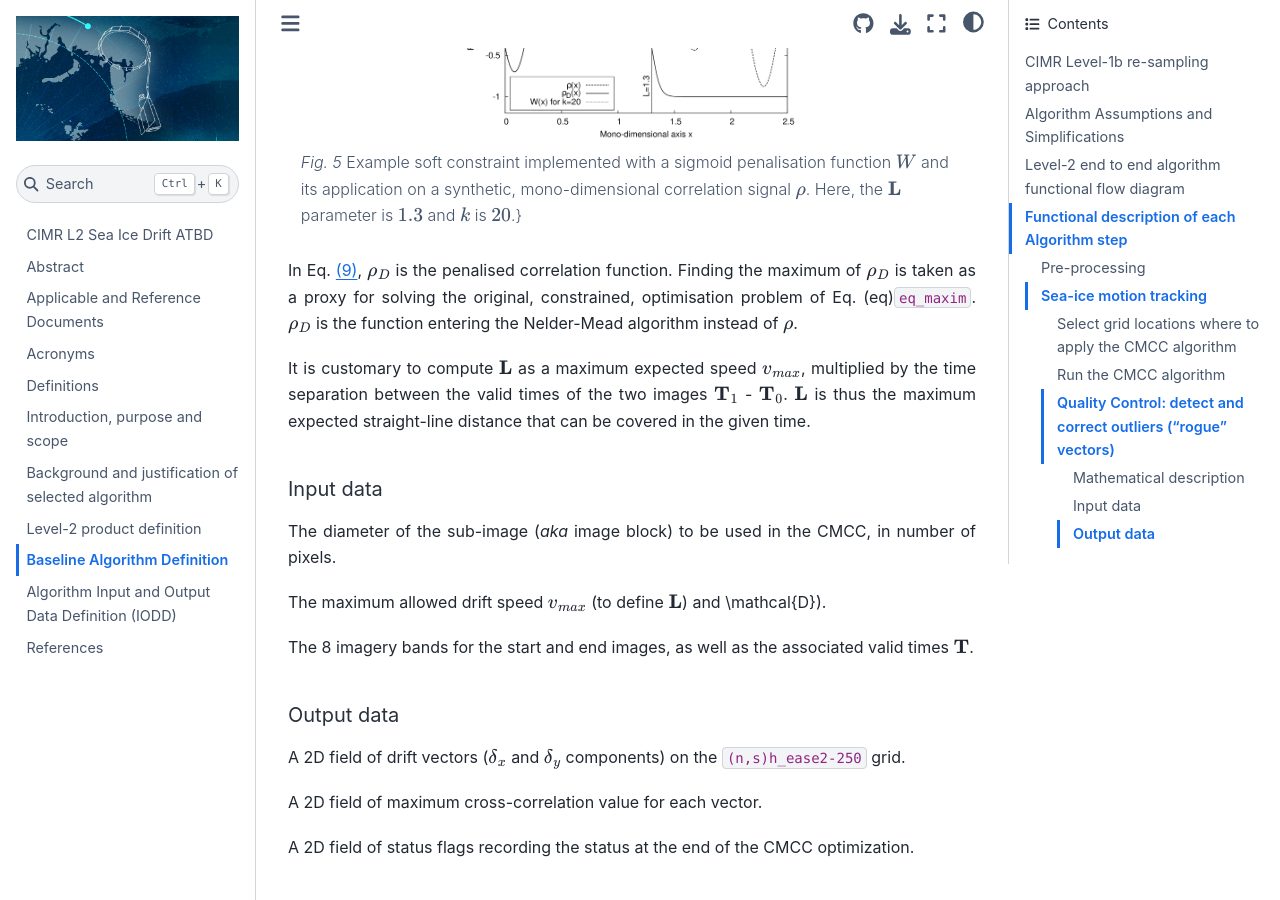
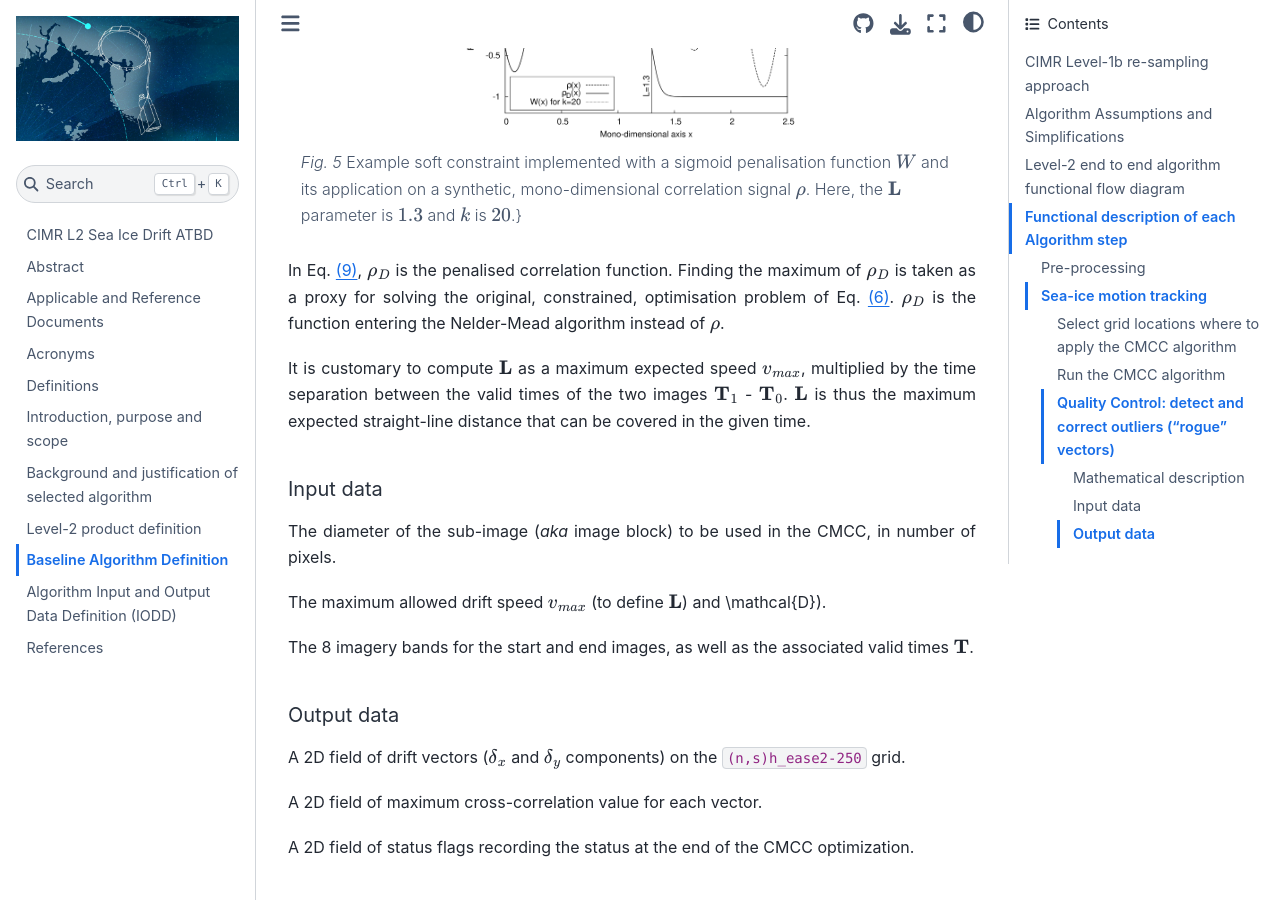
Before and after one commit to CIMR-Algos/SeaIceDrift_ATBD, a Jupyter Book: the page built from book/baseline_algorithm_definition.md, in a window 1280 px wide and 900 px high, scrolled down 11984 px. Built offline with Jupyter Book 1.0.4 settings and Sphinx 7.4.7 and the Sphinx Book theme 1.1.4, drawn with Linux system fonts in a browser that asks for light colours; cross-references to code outside the pages are shown as plain code.

Commit message:
fix typo in eq referencing

```diff
--- a/book/baseline_algorithm_definition.md
+++ b/book/baseline_algorithm_definition.md
@@ -406,7 +406,7 @@ mono-dimensional correlation signal $\rho$. Here, the $\mathbf{L}$ parameter is
 
 In Eq. {eq}`eq_penalising`, $\rho_D$ is the penalised correlation function. Finding the maximum
 of $\rho_D$ is taken as a proxy for solving the original, constrained,
-optimisation problem of Eq. (eq)`eq_maxim`. $\rho_D$ is the function entering the Nelder-Mead
+optimisation problem of Eq. {eq}`eq_maxim`. $\rho_D$ is the function entering the Nelder-Mead
 algorithm instead of $\rho$.
 
 It is customary to compute $\mathbf{L}$ as a maximum expected speed
```
